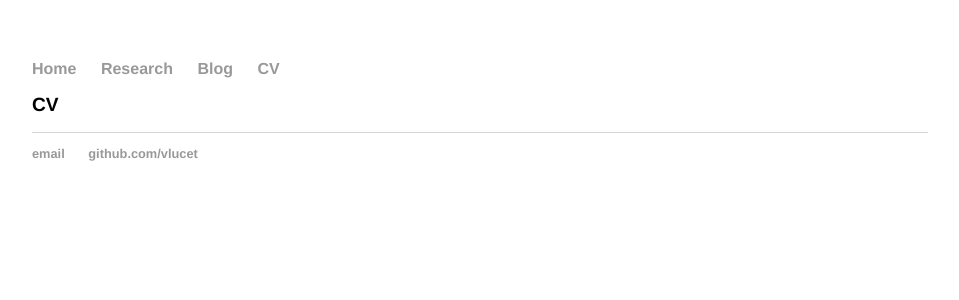
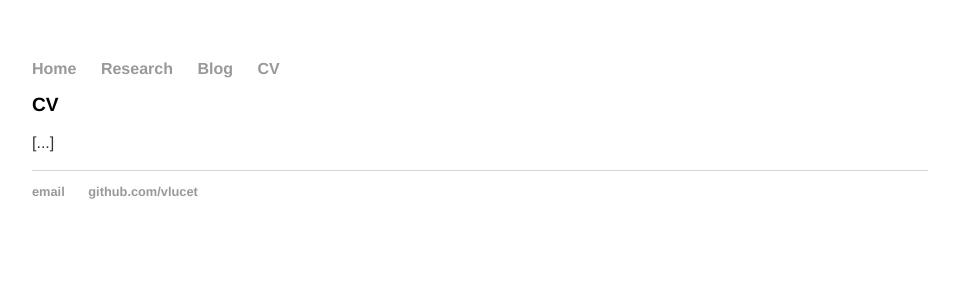
Before and after one commit to lpmi-13/vlucet.github.io, a Jekyll site: the page built from cv/index.html, in a window 1280 px wide. Shown: the top 300 px of the page, without its empty margins (160-1119 px from the left). Built offline with Jekyll 4.4.1, drawn with Linux system fonts in a browser that asks for light colours.

Commit message:
Update index.html

```diff
--- a/cv/index.html
+++ b/cv/index.html
@@ -2,6 +2,6 @@
 layout: default
 title: CV
 ---
-    <h1>{{ page.title }}</h1>
-<p> </p>
+<h1>{{ page.title }}</h1>
+<p> [...] </p>
 <p> {{ site.CV }} </p>
```
